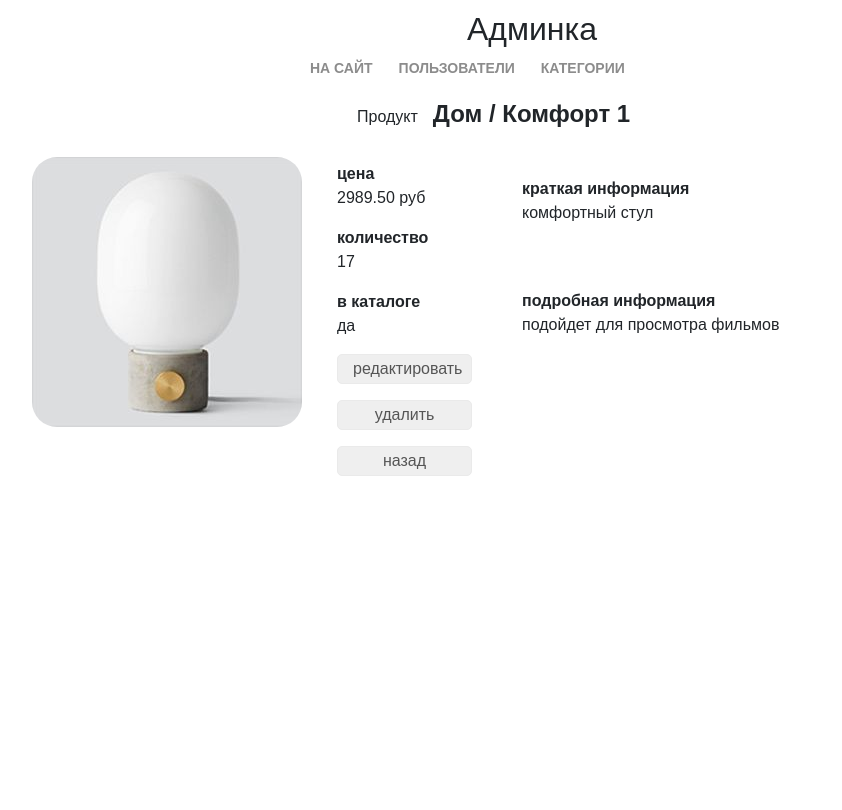
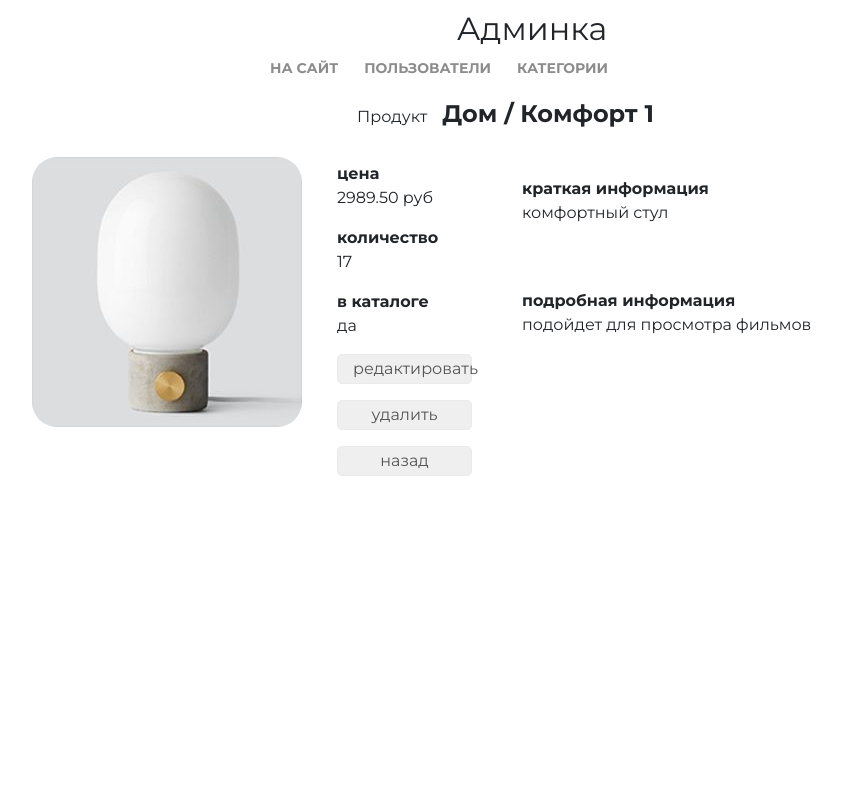
Before and after one commit to KazuzGit/geekshop, a Django app: page /admin/products/read/1/ in a window 1280 px wide. Shown: the whole page, without its empty margins (108-950 px from the left). Run offline with Django 3.2, Linux system fonts and the light colour scheme; a user stored in the database is signed in; data comes from the database, SQL or seed files in the repository; some libraries are stand-ins or nearby versions.

Commit message:
Lesson 8. Errur fix

```diff
--- a/static/style.css
+++ b/static/style.css
@@ -1,4 +1,4 @@
-import url('https://fonts.googleapis.com/css?family=Montserrat:100,300,400,700');
+@import url('https://fonts.googleapis.com/css?family=Montserrat:100,300,400,700');
 
 * {
     margin: 0;
```
Also changed, not shown: media/products_images/default.jpg (renamed from static/img/default.jpg).
